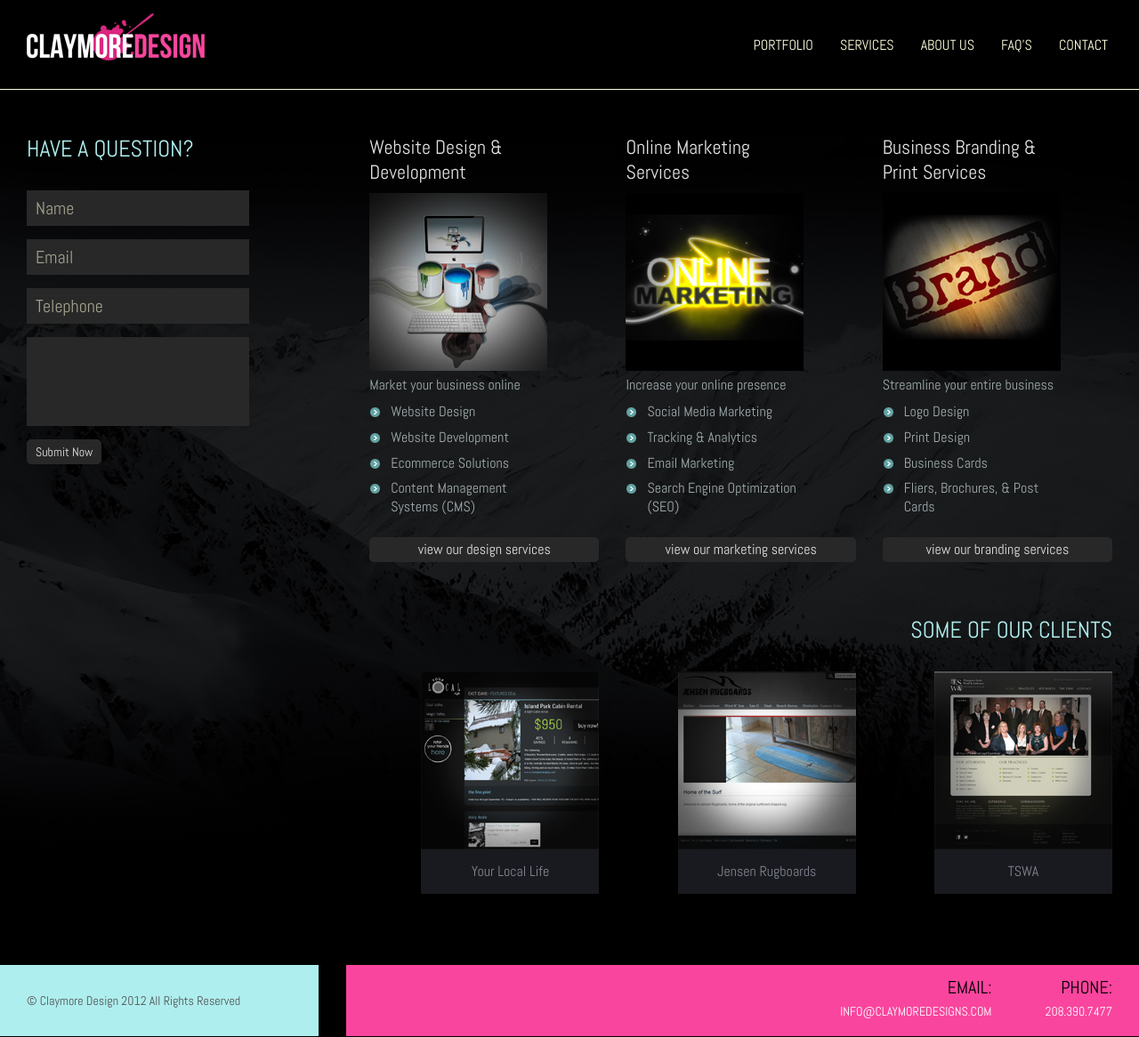
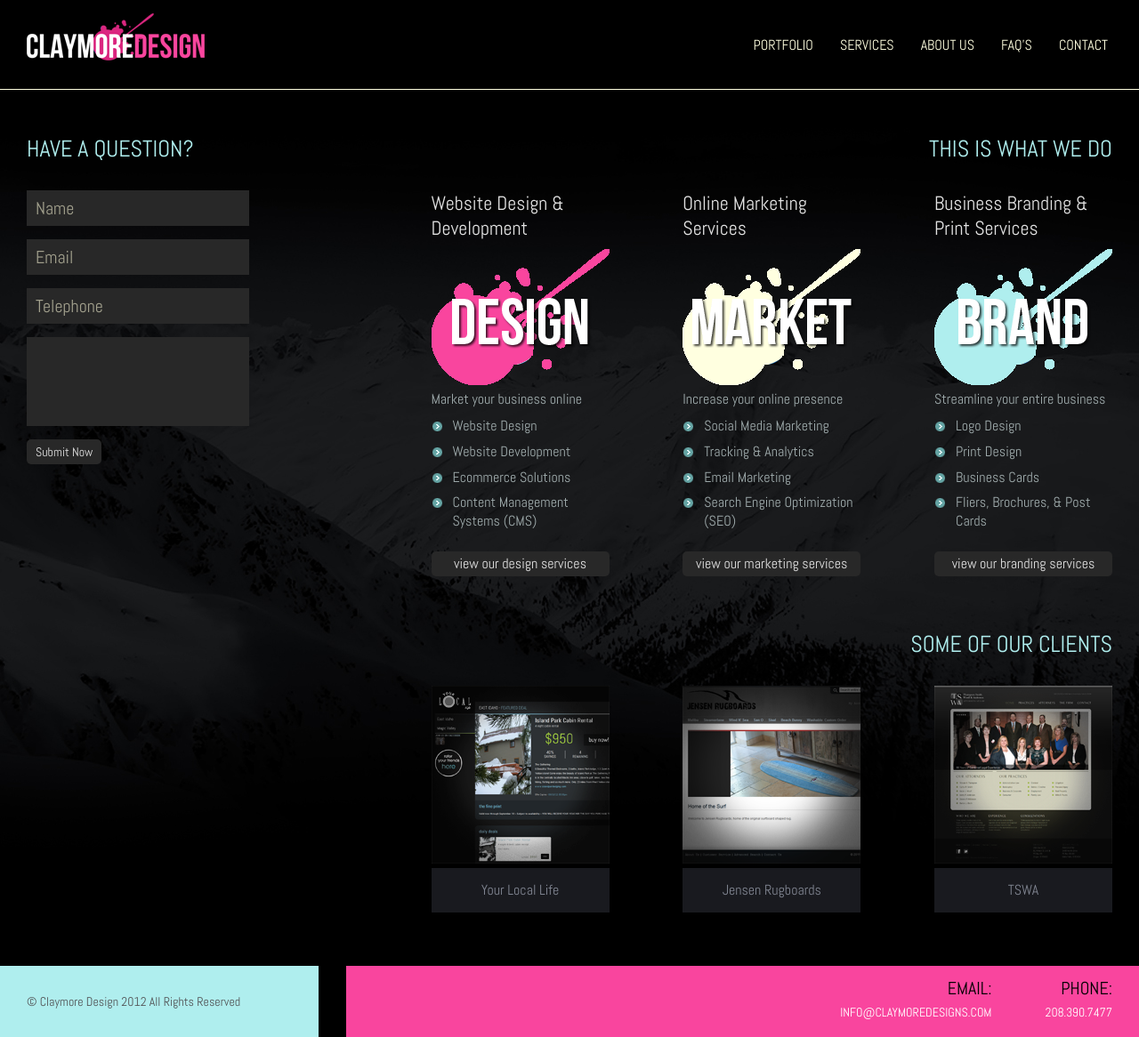
Before and after one commit to cphillipp/ClaymoreDesign, a PHP site: page / in a window 1280 px wide. Shown: the whole page at 89% size. Run offline with PHP 8.4, Linux system fonts and the light colour scheme.

Commit message:
updated site

```diff
--- a/css/styles.css
+++ b/css/styles.css
@@ -13,11 +13,22 @@
 figcaption, figure, footer, header, hgroup, nav, section {
   display: block; }
 
+html, body {
+  height: 100%; }
+
+body:before {
+  content: "";
+  height: 100%;
+  float: left;
+  width: 0;
+  margin-top: -32767px; }
+
 /* BASE */
 body {
   background: black url("../images/bg.jpeg") center top no-repeat;
   font-family: 'Abel', arial, sans; }
   body header {
+    margin: 0 0 50px;
     width: 100%;
     min-width: 1000px;
     height: 100px;
@@ -52,9 +63,12 @@
           color: #AFEEEE;
           border-bottom: 1px dashed #AFEEEE; }
   body .wrapper {
-    margin: 50px auto 20px;
     min-width: 1000px;
+    min-height: 100%;
     overflow: hidden; }
+    body .wrapper .main {
+      overflow: auto;
+      padding: 0 0 80px; }
     body .wrapper .left {
       width: 28%;
       float: left; }
@@ -122,7 +136,7 @@
         color: #E3E3E3;
         font-size: 22px; }
       body .wrapper .right section {
-        margin: 0 30px 30px;
+        margin: 0 30px 50px;
         padding: 20px;
         min-width: 620px;
         background: #282828;
@@ -169,7 +183,7 @@
               body .wrapper .right section ul li a:hover {
                 color: #F9459E; }
       body .wrapper .right ul {
-        padding: 0 0 30px 31px;
+        padding: 0 0 30px 50px;
         overflow: hidden;
         min-width: 659px; }
         body .wrapper .right ul li {
@@ -177,21 +191,21 @@
           width: 29%;
           display: block;
           float: right; }
+          body .wrapper .right ul li .wrap {
+            width: 200px;
+            float: right; }
           body .wrapper .right ul li p {
             padding: 0 0 10px;
             color: #A0ACAD; }
           body .wrapper .right ul li a {
             width: 200px;
-            height: 250px;
             display: block;
-            position: relative;
-            float: right; }
+            float: right;
+            text-decoration: none; }
             body .wrapper .right ul li a span {
               width: 200px;
               display: block;
               line-height: 50px;
-              position: absolute;
-              bottom: 0px;
               color: #818692;
               text-align: center;
               background: #191A1F; }
@@ -225,8 +239,9 @@
     width: 100%;
     min-width: 1000px;
     height: 80px;
-    clear: both;
-    position: relative; }
+    position: relative;
+    margin-top: -80px;
+    clear: both; }
     body footer .first {
       width: 28%;
       height: 80px;
@@ -261,6 +276,3 @@
           font-size: 20px;
           color: #000;
           display: block; }
-    body footer.fixed {
-      position: fixed;
-      bottom: 0; }
--- a/css/styles.scss
+++ b/css/styles.scss
@@ -2,10 +2,12 @@
 html,body,div,span,h1,h2,h3,h4,h5,h6,p,a,abbr,img,strong,ul,li,
 fieldset,form,figcaption,figure,footer,header,hgroup,nav,section{margin:0; padding:0; border:0; outline:0; font-size:100%; line-height:1.125em; font:inherit; vertical-align:baseline;}
 figcaption,figure,footer,header,hgroup,nav,section{display:block;}
+html,body               {height:100%;}
+body:before             {content:""; height:100%; float:left; width:0; margin-top:-32767px;}
 
 /* BASE */
 body                    {background:#000000 url('../images/bg.jpeg') center top no-repeat; font-family:'Abel', arial, sans;
-  header 						    {width:100%; min-width:1000px; height:100px; border-bottom:1px solid #FFFFE0; position:relative;
+  header 						    {margin:0 0 50px; width:100%; min-width:1000px; height:100px; border-bottom:1px solid #FFFFE0; position:relative;
   	h1 							    {margin:-35px 0 0; position:absolute; top:50%; left:30px;
   		a 						    {width:200px; height:53px; display:block; text-indent:-100%; font-size:0px; line-height:0px; background:url('../images/logo.png');}
   	}
@@ -16,7 +18,8 @@
   		}
   	}
   }
-  .wrapper 					    {margin:50px auto 20px; min-width:1000px; overflow:hidden;
+  .wrapper 					    {min-width:1000px; min-height:100%; overflow:hidden;
+    .main               {overflow:auto; padding:0 0 80px;}
   	.left 					    {width:28%; float:left;
   	 	h2 						    {padding:0 0 30px 30px; color:#AFEEEE; font-size:26px; text-transform:uppercase;}
   		p 						    {padding:0 0 15px 30px; color:#A0ACAD; font-size:14px;}
@@ -31,7 +34,7 @@
   	.right 					    {width:72%; float:right;
       h2                {padding:0 30px 30px 0; color:#AFEEEE; font-size:26px; text-align:right; clear:both; text-transform:uppercase;}
       h3                {padding:0 0 10px; color:#E3E3E3; font-size:22px;}
-      section           {margin:0 30px 30px; padding:20px; min-width:620px; background:#282828; overflow:hidden;
+      section           {margin:0 30px 50px; padding:20px; min-width:620px; background:#282828; overflow:hidden;
         h3              {color:#AFEEEE;}
         p               {padding:0 0 10px; color:#E3E3E3;}
         .box            {margin:0; padding:0; width:50%; min-height:170px; float:left;
@@ -47,11 +50,12 @@
           }
         }
       }
-      ul                {padding:0 0 30px 31px; overflow:hidden; min-width:659px;
+      ul                {padding:0 0 30px 50px; overflow:hidden; min-width:659px;
         li              {margin:0 30px 30px 0; width:29%; display:block; float:right;
+          .wrap         {width:200px; float:right;}
           p             {padding:0 0 10px; color:#A0ACAD;}
-          a             {width:200px; height:250px; display:block; position:relative; float:right;
-            span        {width:200px; display:block; line-height:50px; position:absolute; bottom:0px; color:#818692; text-align:center; background:#191A1F;}
+          a             {width:200px; display:block; float:right; text-decoration:none;
+            span        {width:200px; display:block; line-height:50px; color:#818692; text-align:center; background:#191A1F;}
             &.button    {padding:0 10px; width:auto; height:auto; color:#E3E3E3; line-height:28px; background:#282828; text-align:center; text-decoration:none; float:none; -moz-border-radius:5px; border-radius:5px;
               &:hover   {background:#343434; color:#AFEEEE;}
             }
@@ -63,7 +67,7 @@
       }
     }
   }
-  footer                {width:100%; min-width:1000px; height:80px; clear:both; position:relative;
+  footer                {width:100%; min-width:1000px; height:80px; position:relative; margin-top:-80px; clear:both;
     .first              {width:28%; height:80px; background:#AFEEEE; border-right:31px solid #000; position:absolute; bottom:0px; left:0px;
       p                 {padding:0 0 0 30px; color:#525355; font-size:14px; line-height:80px;}
     }
@@ -73,6 +77,5 @@
         span            {padding:0 0 5px; font-size:20px; color:#000; display:block;}
       }
     }
-    &.fixed             {position:fixed; bottom:0;}
   }
 }
--- a/index.php
+++ b/index.php
@@ -27,13 +27,19 @@
     document.createElement('footer');
   </script>
   <![endif]-->
+  <!--[if !IE 7]>
+    <style type="text/css">
+      .wrapper {display:table;height:100%}
+    </style>
+  <![endif]-->
 </head>
 <body>
+  <div class="wrapper">
     <header>
       <h1><a href="index.php">Claymore Design, Idaho Falls Web Design logo.</a></h1>
       <nav><a href="portfolio.php">Portfolio</a><a href="services.php">Services</a><a href="about.php">About Us</a><a href="faqs.php">FAQ'S</a><a href="contact.php">Contact</a></nav>
     </header>
-  <div class="wrapper">
+    <div class="main">
       <div class="left">
         <h2>have a question?</h2>
         <form method="post" action="form.php" id="contact-form">
@@ -52,9 +58,13 @@
         </form>
       </div>
       <div class="right">
-      <!-- <h2>THIS IS WHAT WE DO</h2> -->
+        <h2>THIS IS WHAT WE DO</h2>
         <ul>
-        <li><h3>Business Branding &amp;<br /> Print Services</h3><img src="images/branding2.png" alt="Local Idaho Falls business website" /><p>Streamline your entire business</p>
+          <li>
+            <div class="wrap">
+              <h3>Business Branding &amp;<br /> Print Services</h3>
+              <img src="images/blob3.png" alt="Local Idaho Falls business website" />
+              <p>Streamline your entire business</p>
               <ul>
                 <li>Logo Design</li>
                 <li>Print Design</li>
@@ -62,8 +72,13 @@
                 <li>Fliers, Brochures, &#038; Post Cards</li>
               </ul>
               <a href="services.php" class="button">view our branding services</a>
+            </div>
           </li>
-        <li><h3>Online Marketing<br /> Services</h3><img src="images/marketing2.png" alt="Local Idaho Falls business website" /><p>Increase your online presence</p>
+          <li>
+            <div class="wrap">
+              <h3>Online Marketing<br /> Services</h3>
+              <img src="images/blob2.png" alt="Local Idaho Falls business website" />
+              <p>Increase your online presence</p>
               <ul>
                 <li>Social Media Marketing</li>
                 <li>Tracking &#038; Analytics</li>
@@ -71,8 +86,13 @@
                 <li>Search Engine Optimization (SEO)</li>
               </ul>
               <a href="services.php" class="button">view our marketing services</a>
+            </div>
           </li>
-        <li><h3>Website Design &amp;<br /> Development</h3><img src="images/design3.png" alt="Local Idaho Falls business website" /><p>Market your business online</p>
+          <li>
+            <div class="wrap">
+              <h3>Website Design &amp;<br /> Development</h3>
+              <img src="images/blob1.png" alt="Local Idaho Falls business website" />
+              <p>Market your business online</p>
               <ul>
                 <li>Website Design</li>
                 <li>Website Development</li>
@@ -80,6 +100,7 @@
                 <li>Content Management Systems (CMS)</li>
               </ul>
               <a href="services.php" class="button">view our design services</a>
+            </div>
           </li>
         </ul>
         <h2>Some of our clients</h2>
@@ -91,6 +112,7 @@
           <li><a href="#"><img src="images/sir.png" alt="Local Idaho Falls business website" /><span>Southern Idaho Rentals</span></a></li>
           <li><a href="#"><img src="images/abh.png" alt="Local Oregon based business website" /><span>Arnold Beach Haven</span></a></li> -->
         </ul>
+      </div>
     </div>
   </div>
   <footer>
```
Also changed, not shown: about.php (+8 -1 lines), contact.php (+9 -2 lines), faqs.php (+8 -1 lines), portfolio.php (+8 -1 lines), services.php (+8 -1 lines), images/blob1.png (added), images/blob2.png (added), images/blob3.png (added). Lines whose indentation alone changed are shown as unchanged.
